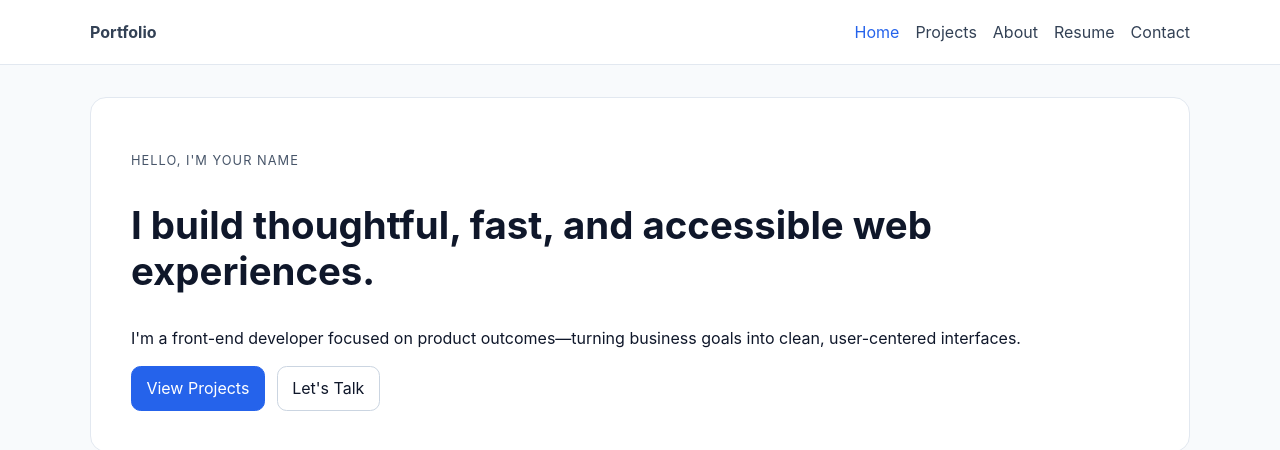
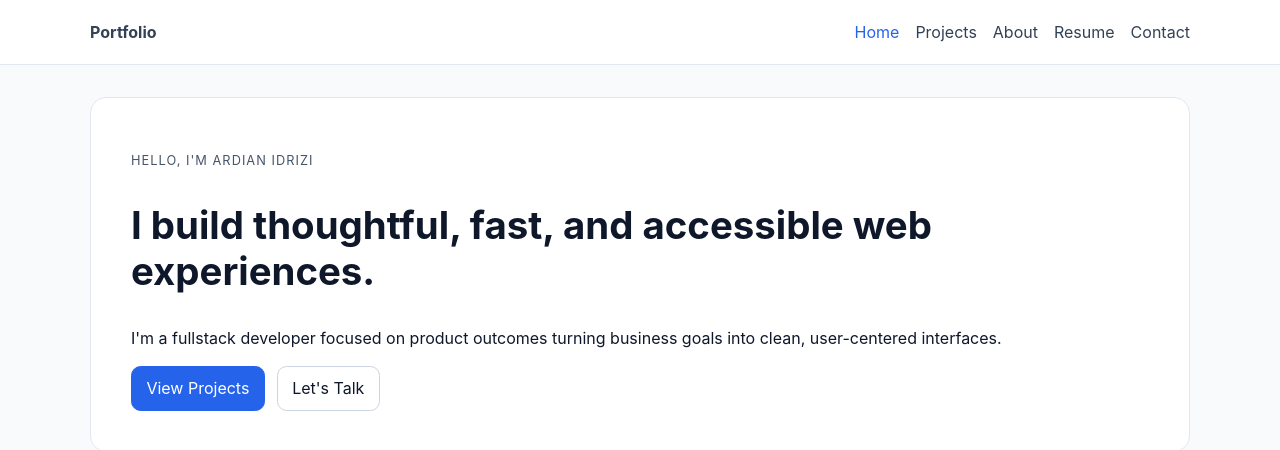
Before and after one commit to ardidrizi/portfolio, a React (Vite) app in the folder front-end/: page / in a window 1280 px wide. Shown: the top 450 px of the page. Built offline with nearby package versions, Linux system fonts and the light colour scheme.

Commit message:
fix: name on home

```diff
--- a/front-end/src/pages/HomePage.jsx
+++ b/front-end/src/pages/HomePage.jsx
@@ -1,12 +1,19 @@
-import { Link } from '../lib/router.jsx'
-import Seo from '../components/Seo.jsx'
-import ProjectCard from '../components/ProjectCard.jsx'
-import { projects } from '../data/projects.ts'
+import { Link } from "../lib/router.jsx";
+import Seo from "../components/Seo.jsx";
+import ProjectCard from "../components/ProjectCard.jsx";
+import { projects } from "../data/projects.ts";
 
-const skills = ['React', 'TypeScript', 'JavaScript', 'Node.js', 'UX Collaboration', 'Testing']
+const skills = [
+  "React",
+  "TypeScript",
+  "JavaScript",
+  "Node.js",
+  "UX Collaboration",
+  "Testing",
+];
 
 function HomePage() {
-  const featured = projects.filter((project) => project.featured)
+  const featured = projects.filter((project) => project.featured);
 
   return (
     <>
@@ -16,11 +23,11 @@ function HomePage() {
         path="/"
       />
       <section className="hero">
-        <p className="eyebrow">Hello, I&apos;m Your Name</p>
+        <p className="eyebrow">Hello, I&apos;m Ardian Idrizi</p>
         <h1>I build thoughtful, fast, and accessible web experiences.</h1>
         <p>
-          I&apos;m a front-end developer focused on product outcomes—turning business goals into clean,
-          user-centered interfaces.
+          I&apos;m a fullstack developer focused on product outcomes turning
+          business goals into clean, user-centered interfaces.
         </p>
         <div className="hero-actions">
           <Link className="button primary" to="/projects">
@@ -65,7 +72,7 @@ function HomePage() {
         </Link>
       </section>
     </>
-  )
+  );
 }
 
-export default HomePage
+export default HomePage;
```
